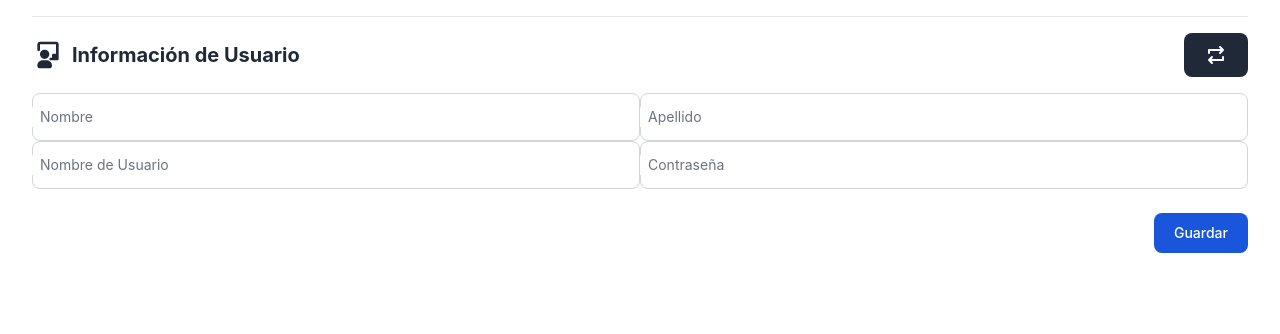
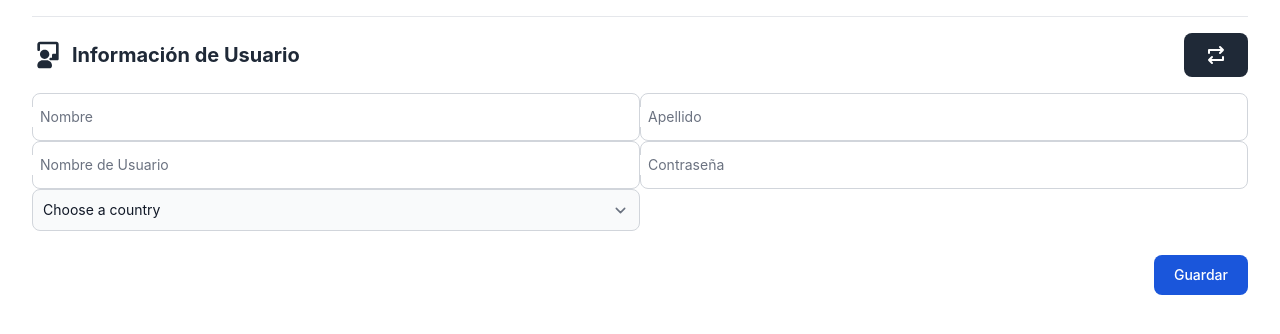
Before and after one commit to nlh-dev/ssmr-device-control-web, a PHP site: page /php/addUsers/ in a window 1280 px wide. Shown: the part 60-394 px from the top of the page. Run offline with PHP 8.4, Linux system fonts and the light colour scheme; the visitor is signed in with stand-in values (Sample User, id 1); some libraries are stand-ins or nearby versions.

Commit message:
select field added to addUsers-view.php, userTableListController function almost completed

```diff
--- a/app/views/content/addUsers-view.php
+++ b/app/views/content/addUsers-view.php
@@ -36,7 +36,7 @@
 
 
         <!-- ADD NEW USER FORM -->
-        <form action="<?= APPURL?>app/ajax/userAjax.php" class="AjaxForm" method="POST" autocomplete="off">
+        <form action="<?= APPURL ?>app/ajax/userAjax.php" class="AjaxForm" method="POST" autocomplete="off">
 
             <input type="hidden" name="userModule" id="userModule" value="addUser">
 
@@ -60,7 +60,7 @@
 
             <div class="grid mb-6 sm:grid-cols-1 lg:grid-cols-2 xl:grid-cols-3 gap-5">
                 <div class="relative">
-                    <input type="text" id="firstName" name="firstName" class="block px-2.5 pb-2.5 pt-4 w-full text-sm text-gray-900 bg-transparent rounded-lg border-1 border-gray-300 appearance-none dark:text-white focus:outline-none focus:ring-0 focus:border-blue-600 peer" placeholder=""/>
+                    <input type="text" id="firstName" name="firstName" class="block px-2.5 pb-2.5 pt-4 w-full text-sm text-gray-900 bg-transparent rounded-lg border-1 border-gray-300 appearance-none dark:text-white focus:outline-none focus:ring-0 focus:border-blue-600 peer" placeholder="" />
                     <label class="absolute text-sm text-gray-500 dark:text-gray-400 duration-300 transform -translate-y-4 scale-75 top-2 z-10 origin-[0] bg-white px-2 peer-focus:px-2 peer-focus:text-blue-600 peer-focus:dark:text-blue-500 peer-placeholder-shown:scale-100 peer-placeholder-shown:-translate-y-1/2 peer-placeholder-shown:top-1/2 peer-focus:top-2 peer-focus:scale-75 peer-focus:-translate-y-4 rtl:peer-focus:translate-x-1/4 rtl:peer-focus:left-auto start-1">Nombre</label>
                 </div>
 
@@ -78,6 +78,16 @@
                     <input type="text" id="userPassword" name="userPassword" class="block px-2.5 pb-2.5 pt-4 w-full text-sm text-gray-900 bg-transparent rounded-lg border-1 border-gray-300 appearance-none dark:text-white focus:outline-none focus:ring-0 focus:border-blue-600 peer" placeholder=" " />
                     <label class="absolute text-sm text-gray-500 dark:text-gray-400 duration-300 transform -translate-y-4 scale-75 top-2 z-10 origin-[0] bg-white px-2 peer-focus:px-2 peer-focus:text-blue-600 peer-focus:dark:text-blue-500 peer-placeholder-shown:scale-100 peer-placeholder-shown:-translate-y-1/2 peer-placeholder-shown:top-1/2 peer-focus:top-2 peer-focus:scale-75 peer-focus:-translate-y-4 rtl:peer-focus:translate-x-1/4 rtl:peer-focus:left-auto start-1">Contraseña</label>
                 </div>
+
+                <div class="relative">
+                    <select id="countries" class="bg-gray-50 border border-gray-300 text-gray-900 text-sm rounded-lg focus:ring-blue-500 focus:border-blue-500 block w-full p-2.5 dark:bg-gray-700 dark:border-gray-600 dark:placeholder-gray-400 dark:text-white dark:focus:ring-blue-500 dark:focus:border-blue-500">
+                        <option selected class="">Choose a country</option>
+                        <option value="US">United States</option>
+                        <option value="CA">Canada</option>
+                        <option value="FR">France</option>
+                        <option value="DE">Germany</option>
+                    </select>
+                </div>
             </div>
 
             <div class="flex justify-end items-center sm:col-span-1 lg:col-span-2 xl:col-span-3">
```
Also changed, not shown: app/controllers/userController.php (+4 -4 lines).
